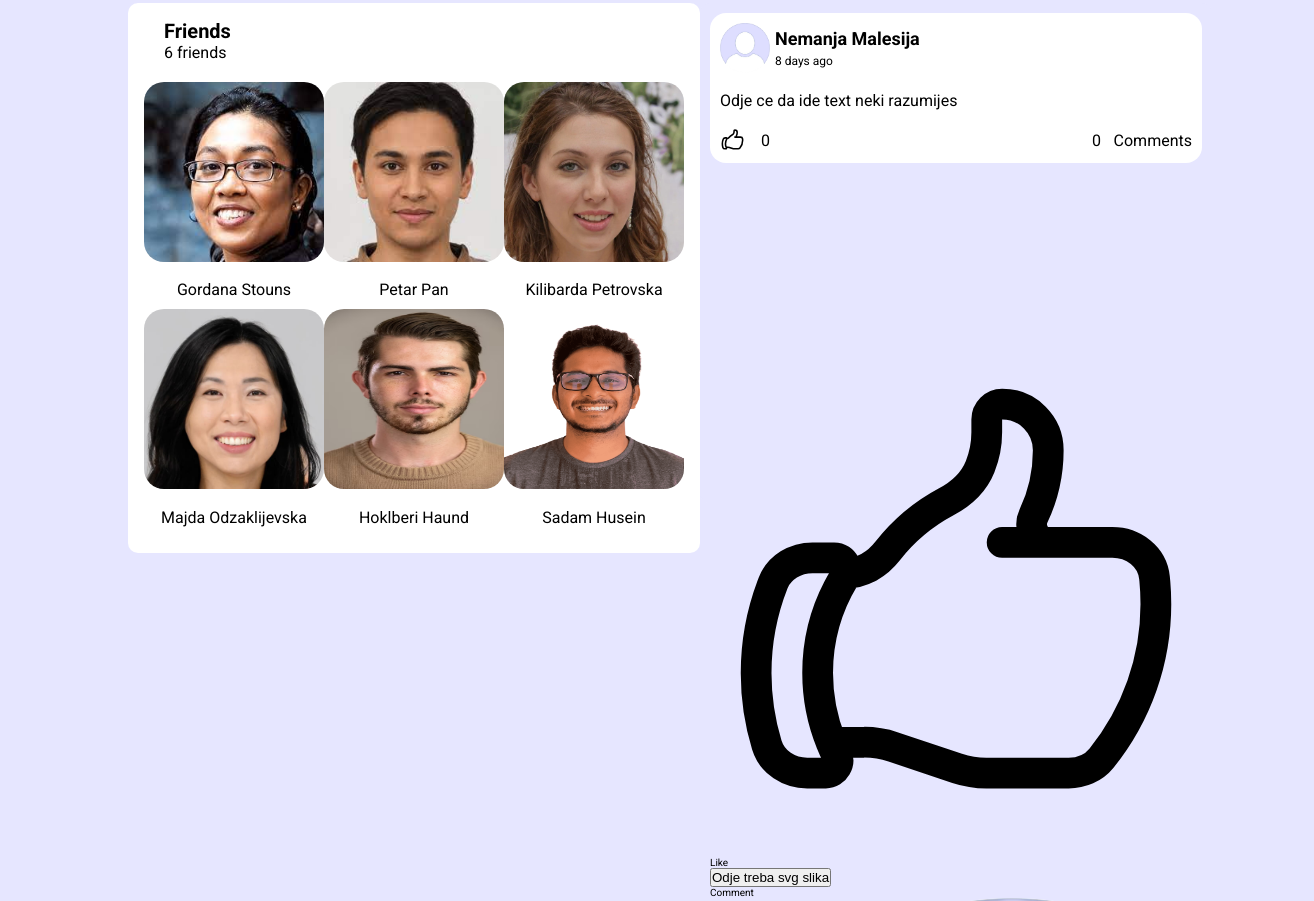
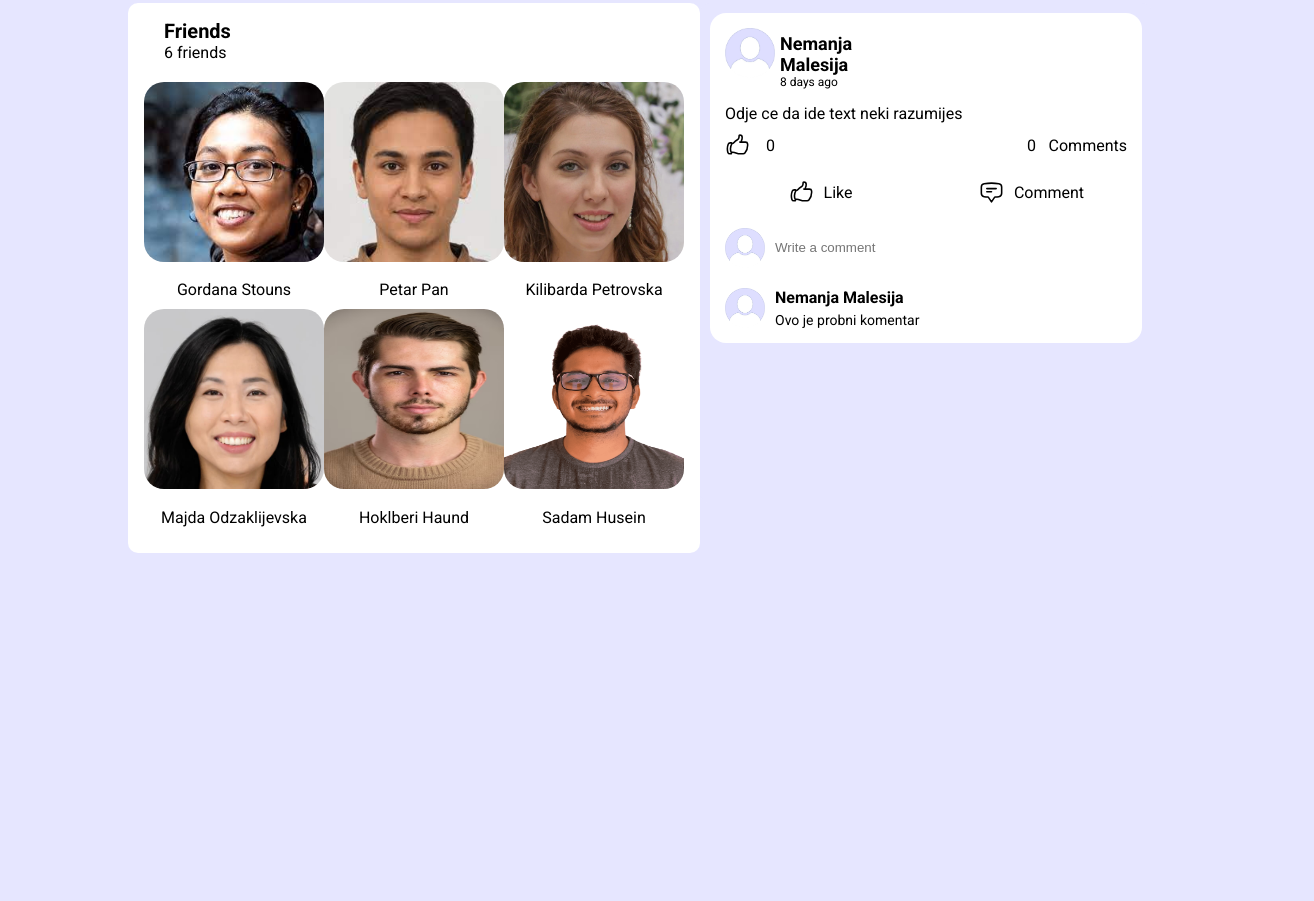
Before and after one commit to MarioMilosevic/Social-network-JS, a website built with Vite: page index.html in a window 1280 px wide. Shown: the part 689-1590 px from the top of the page, 1314 px wide, since content can reach past the window. Built offline with nearby package versions, Linux system fonts and the light colour scheme.

Commit message:
Make each post look better using css

```diff
--- a/HelperFunctions/displayPost.js
+++ b/HelperFunctions/displayPost.js
@@ -37,13 +37,17 @@ li.innerHTML = `<div class="post">
 </svg>
 <p>Like</p>
 </div>
-<div>
-<button>Odje treba svg slika</button>
+
+<div class="comment__button__div">
+<svg xmlns="http://www.w3.org/2000/svg" fill="none" viewBox="0 0 24 24" stroke-width="1.5" stroke="currentColor" class="w-6 h-6">
+  <path stroke-linecap="round" stroke-linejoin="round" d="M7.5 8.25h9m-9 3H12m-9.75 1.51c0 1.6 1.123 2.994 2.707 3.227 1.129.166 2.27.293 3.423.379.35.026.67.21.865.501L12 21l2.755-4.133a1.14 1.14 0 0 1 .865-.501 48.172 48.172 0 0 0 3.423-.379c1.584-.233 2.707-1.626 2.707-3.228V6.741c0-1.602-1.123-2.995-2.707-3.228A48.394 48.394 0 0 0 12 3c-2.392 0-4.744.175-7.043.513C3.373 3.746 2.25 5.14 2.25 6.741v6.018Z" />
+</svg>
+
 <p class="comment__button">Comment</p>
 </div>
 </div>
-<div class="comment__section hidden">
-<div>
+<div class="comment__section">
+<div class="comment__section__addComment hidden">
 <img src="${user.img}">
 <input type="text" class="comment__input" placeholder="Write a comment">
 </div>
--- a/style.css
+++ b/style.css
@@ -275,13 +275,18 @@ main {
   margin-bottom: 1rem;
 }
 
-
 /* --------------------- POSTS ---------------------*/
 
-.posts{
+.posts {
   padding: 1rem;
   background-color: var(--primary--color--);
   list-style: none;
+}
+
+.posts li {
+  background-color: var(--white--color);
+  border-radius: 1.6rem;
+  padding: 0.5rem;
 }
 
 .post {
@@ -289,7 +294,6 @@ main {
   height: 15rem;
   /* border: 1px solid black; */
   border-radius: 1.6rem;
-  margin-bottom: 20rem;
   background-color: var(--white--color);
   padding: 1rem;
   display: flex;
@@ -303,7 +307,7 @@ main {
   width: 50%;
 }
 
-.user__post__info{
+.user__post__info {
   display: flex;
   flex-direction: column;
   justify-content: space-between;
@@ -323,14 +327,12 @@ main {
   height: 5rem;
 }
 
-.post__text{
+.post__text {
   /* border: 1px solid black; */
   font-size: 1.6rem;
 }
 
-
 .likes__comments__number {
-  /* margin-top: 2rem; */
   display: flex;
   justify-content: space-between;
   align-items: center;
@@ -342,7 +344,7 @@ main {
   cursor: pointer;
 }
 
-.like__button__container{
+.like__button__container {
   width: 5rem;
   display: flex;
   justify-content: space-between;
@@ -350,10 +352,109 @@ main {
   font-size: 1.6rem;
 }
 
-.comment__container{
+.comment__container {
   display: flex;
   width: 10rem;
   justify-content: space-between;
   align-items: center;
   font-size: 1.6rem;
 }
+
+.post__buttons {
+  height: 5rem;
+  display: flex;
+  justify-content: space-between;
+}
+
+.like__button__div,
+.comment__button__div {
+  width: 50%;
+  display: flex;
+  justify-content: center;
+  align-items: center;
+  background-color: var(--white--color);
+  cursor: pointer;
+}
+
+.like__button__div svg {
+  width: 2.5rem;
+  height: 2.5rem;
+  margin-right: 0.5rem;
+}
+
+.like__button__div p {
+  margin-left: 0.5rem;
+  font-size: 1.6rem;
+}
+
+.comment__button__div svg {
+  width: 2.5rem;
+  height: 2.5rem;
+  margin-right: 0.5rem;
+}
+
+.comment__button__div p {
+  margin-left: 0.5rem;
+  font-size: 1.6rem;
+}
+
+.comment__section {
+  /* border: 1px solid black; */
+}
+
+.comment__section img {
+  width: 4rem;
+  height: 4rem;
+}
+
+.comment__section__addComment {
+  /* border: 1px solid black; */
+  display: flex;
+  justify-content: space-between;
+  align-items: center;
+  margin-top: 1rem;
+  height: 40%;
+  padding: 0 1rem;
+}
+
+.comment__section__addComment input {
+  width: 93%;
+  height: 75%;
+  padding:1rem;
+  border-radius: 1rem;
+  border: none;
+}
+
+.comment__info {
+  /* border: 1px solid black; */
+  display: flex;
+  justify-content: space-between;
+  padding: 0 1rem;
+  margin-top: 1rem;
+  align-items: center;
+  /* height: 10rem; */
+}
+
+.comment {
+  /* border: 1px solid black; */
+  width: 93%;
+  display: flex;
+  flex-direction: column;
+  justify-content: space-between;
+  padding: 1rem;
+  background-color: var(--white--color);
+  border-radius: 1.6rem;
+}
+
+.comment h2 {
+  font-size: 1.6rem;
+}
+
+.comment p {
+  margin-top: 0.5rem;
+  font-size: 1.4rem;
+}
+
+.hidden {
+  /* display: none; */
+}
```
